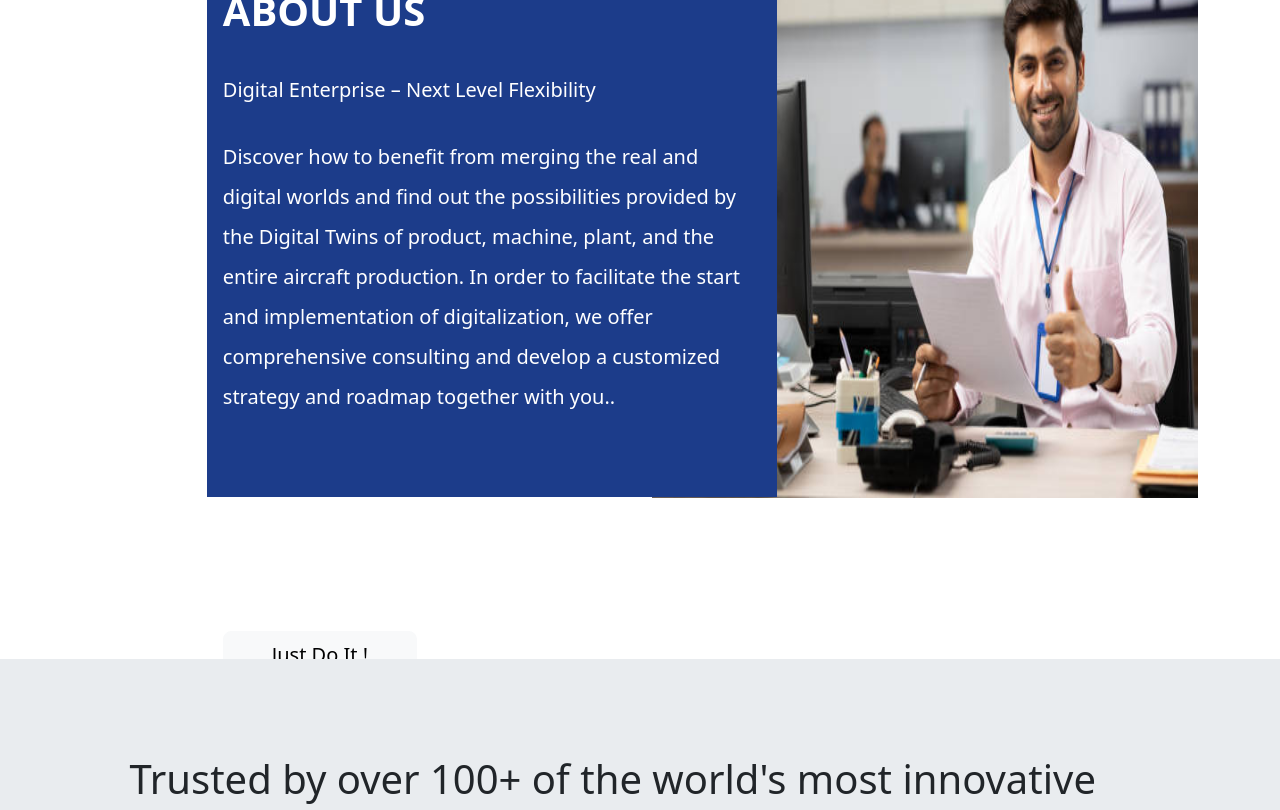
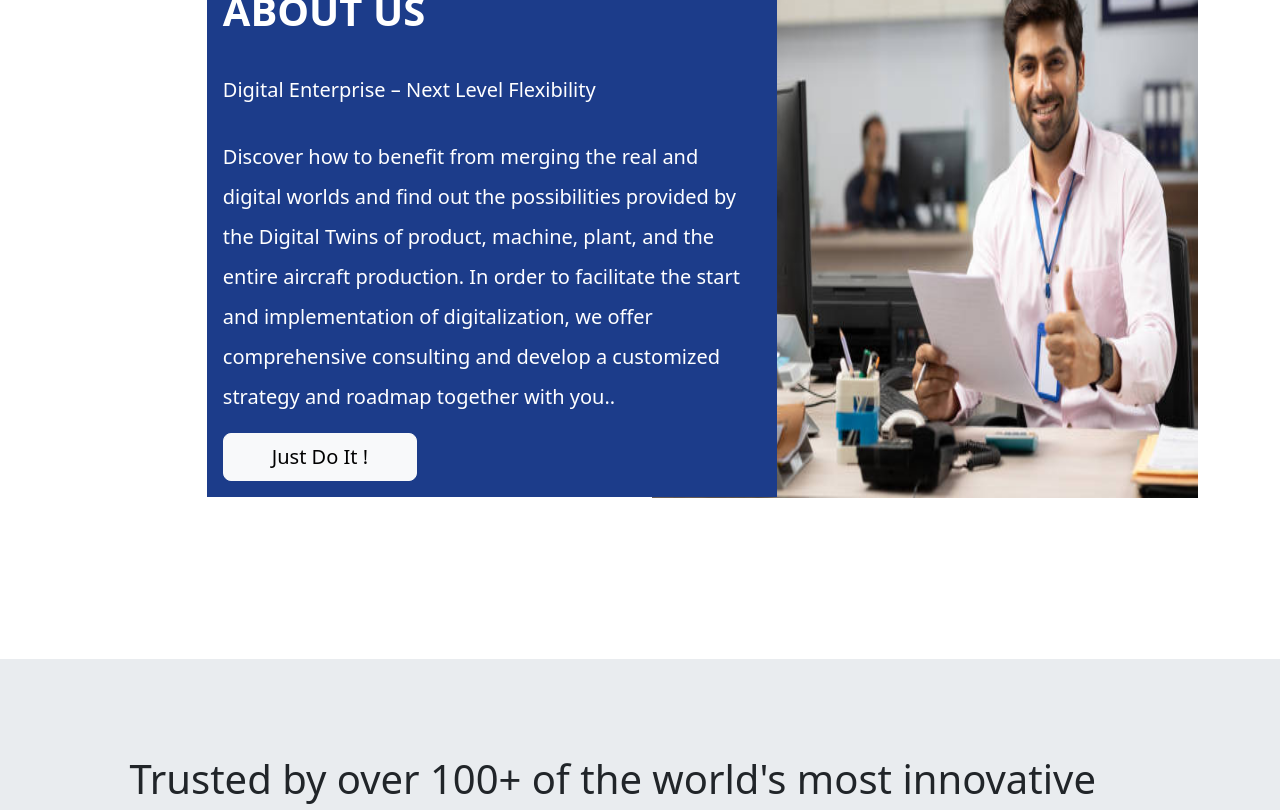
Before and after one commit to 140519982022/evocus-static-react-website, a React (Create React App) app: page / in a window 1280 px wide. Shown: the part 700-1510 px from the top of the page. Built offline with nearby package versions, Linux system fonts and the light colour scheme.

Commit message:
adjust about

```diff
--- a/src/assets/css/aboutus.css
+++ b/src/assets/css/aboutus.css
@@ -6,7 +6,6 @@
 .content-height{
     height: auto !important;
     margin-top: 5%;
-    /* position: absolute; */
     position: relative;
     left: 12%;
     margin-bottom: 10%;
@@ -15,9 +14,6 @@
 .abt-img{
 
     height: 600px !important;
-    /* position: absolute; */
-    /* position: relative; */
-
     left: 50%;
 
 }
--- a/src/components/AboutUsSection.jsx
+++ b/src/components/AboutUsSection.jsx
@@ -11,7 +11,7 @@ export default function AboutUsSection() {
     <div className='container my-5'>
         <div className='row'>
         <div className=' col-md-6 bg-color p-3 content-height' >
-            <h1 className='text-white fw-bold py-3 '>
+           <h1 className='text-white fw-bold py-3'>
            ABOUT US
            </h1>
 
@@ -20,7 +20,7 @@ export default function AboutUsSection() {
 
            </div>
 
-            <div className='text-white fs-5 py-3 lh-lg h-100 d-flex flex-column justify-content-between'>
+           <div className='text-white fs-5 py-3 lh-lg'>
            Discover how to benefit from merging the real and digital worlds and find out the possibilities provided by the Digital Twins of product, machine, plant, and the entire aircraft production. In order to facilitate the start and implementation of digitalization, we offer comprehensive consulting and develop a customized strategy and roadmap together with you..
 
 
@@ -31,7 +31,7 @@ export default function AboutUsSection() {
 
         <div className='col-md-6 abt-img' >
 
-            <img src={aboutImg} alt="about section img" className='img-fluid ' style={{ height: '100%' }} />
+            <img src={aboutImg} alt="about section img" className='img-fluid ' style={{height:'100%'}}/>
 
         </div>
 
```
Lines whose indentation alone changed are shown as unchanged.
